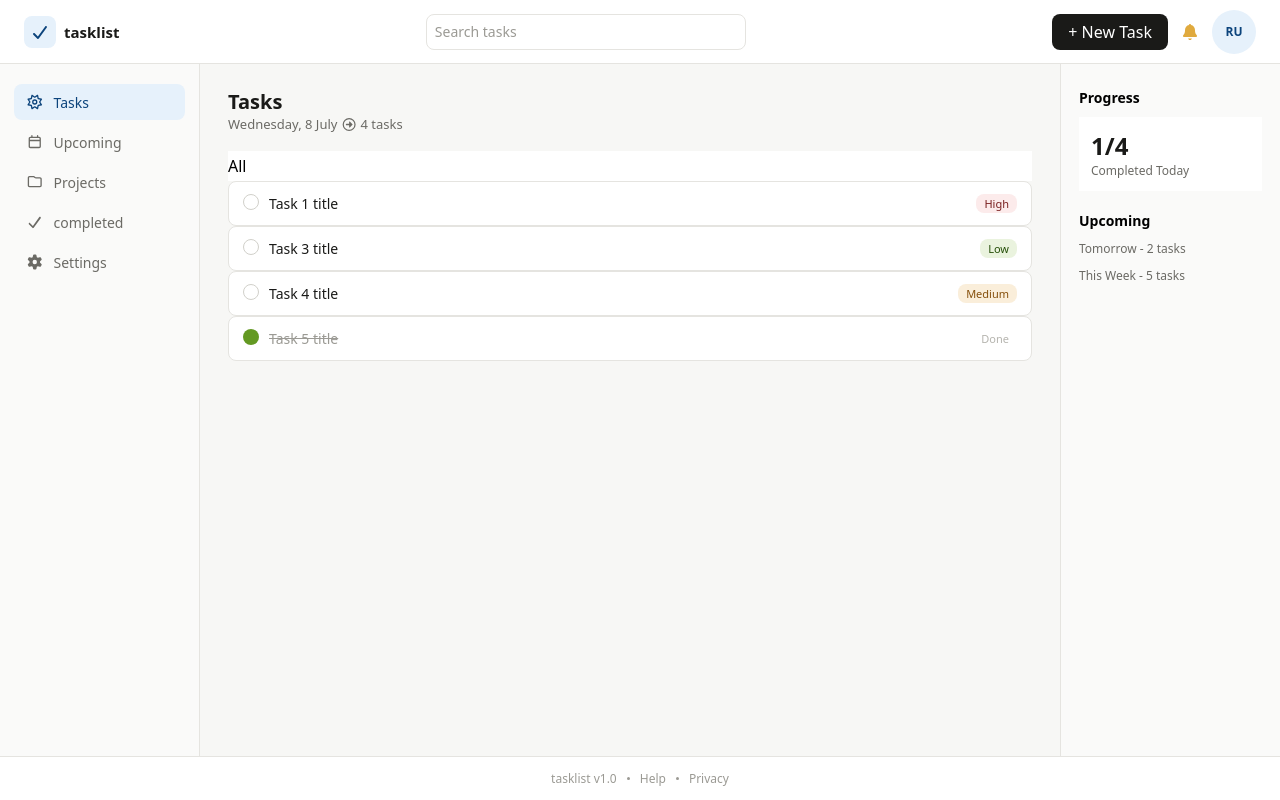
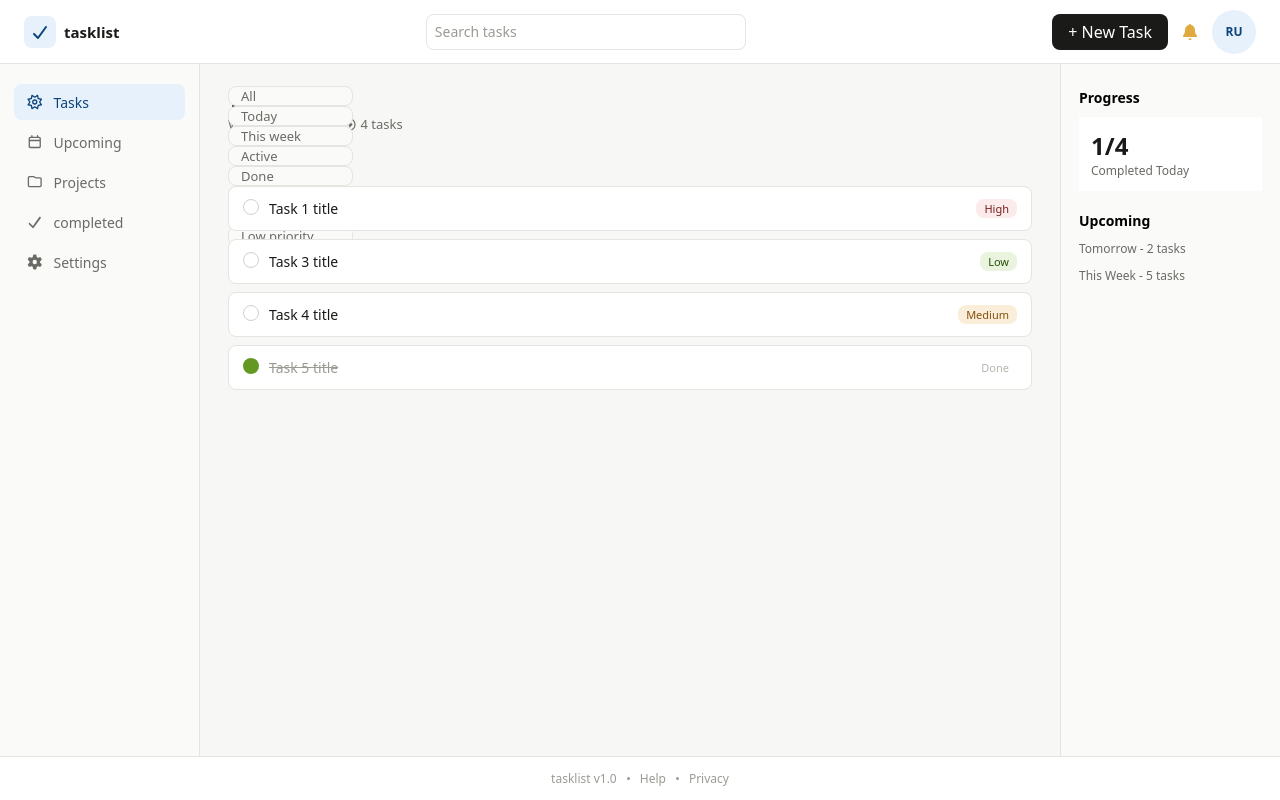
Before and after one commit to AlainRegisDev88/to-do-app, a React (Vite) app in the folder to-do-app/: page / in a window 1280 px wide. Built offline with nearby package versions, Linux system fonts and the light colour scheme; no server answers.

Commit message:
add filter html

```diff
--- a/to-do-app/src/components/HomePage.css
+++ b/to-do-app/src/components/HomePage.css
@@ -31,11 +31,19 @@
     width: 100%;
     height: 30px;
     display: flex;
-    background-color: var(--surface-2);
     align-items: center;
+    margin: 5px 0;
 }
 
-.
+.filter-button{
+    border: 0.5px solid var(--border);
+    background-color: var(--surface-1);
+    color: var(--text-secondary);
+    font-size: 13px;
+    padding: 0 12px;
+    border-radius: var(--radius-sm);
+
+}
 
 
 /* task section */
--- a/to-do-app/src/components/HomePage.jsx
+++ b/to-do-app/src/components/HomePage.jsx
@@ -40,9 +40,42 @@ const HomePage = () => {
                     </div>
 
                     <div className="filter-bar">
-                        <div className="filter-button">
-                            All
+
+                        <div className="filter-buttons">
+                            <div className="filter-button">
+                                All
+                            </div>
+
+                            <div className="filter-button">
+                                Today
+                            </div>
+
+                            <div className="filter-button">
+                                This week
+                            </div>
+
+                            <div className="filter-button">
+                                Active
+                            </div>
+
+                            <div className="filter-button">
+                                Done
+                            </div>
+
+                            <div className="filter-button">
+                                High priority
+                            </div>
+
+                            <div className="filter-button">
+                                Medium priority
+                            </div>
+
+                            <div className="filter-button">
+                                Low priority
+                            </div>
+
                         </div>
+
                     </div>
 
                     <section className="tasks-section">
```
